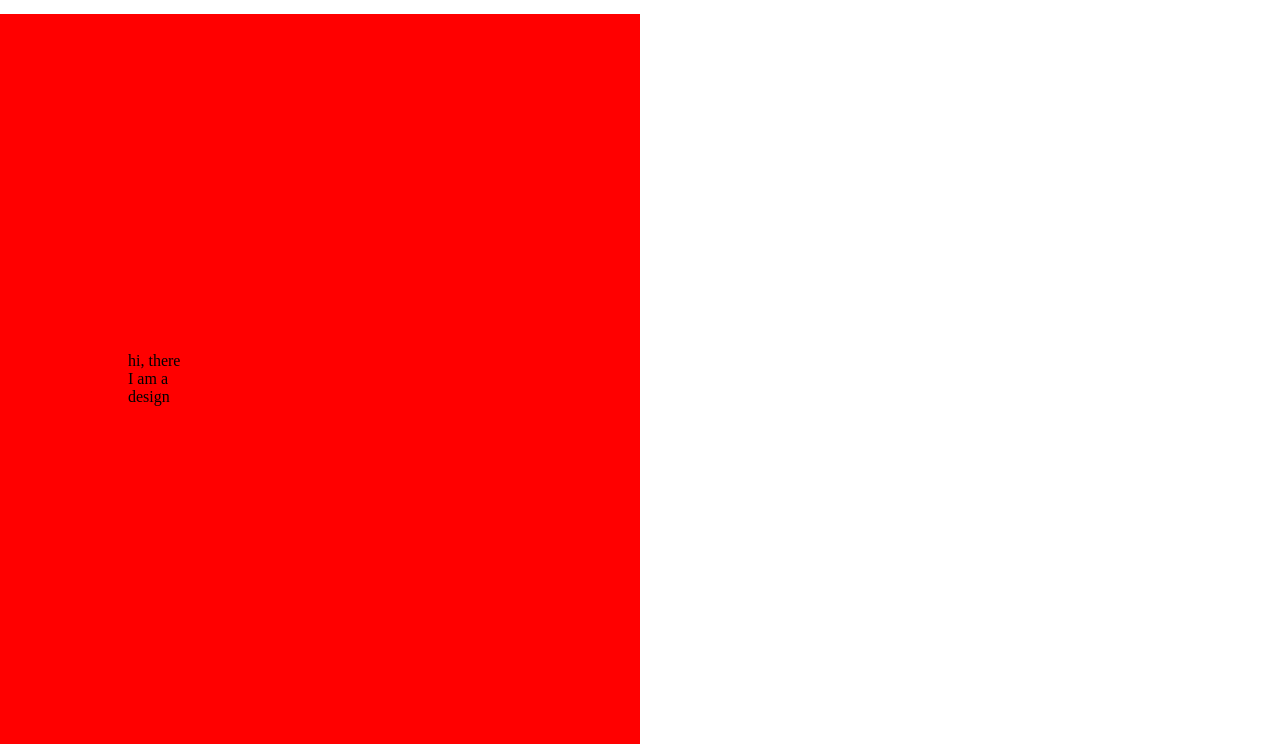
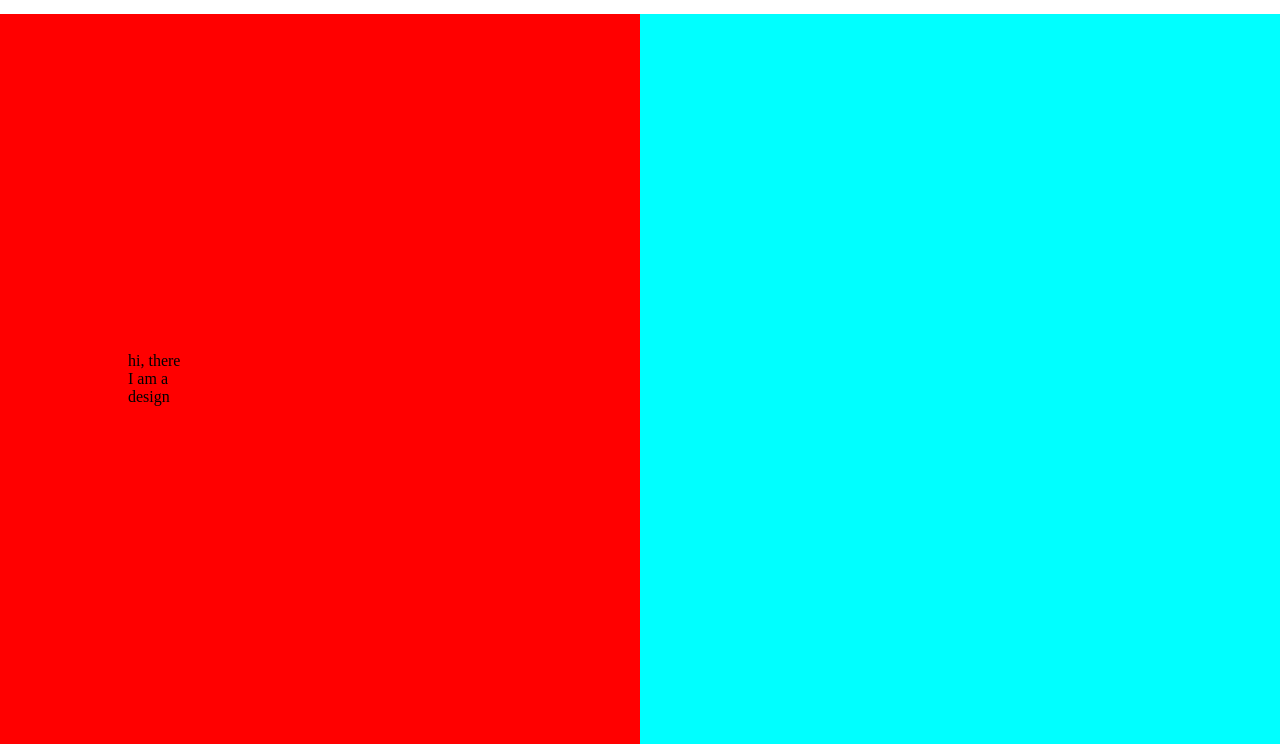
Before and after one commit to prince1killer/developwithpranav, a plain HTML site: page index.html in a window 1280 px wide. Shown: the part 56-800 px from the top of the page. Drawn offline with Linux system fonts and the light colour scheme; files whose address does not match are found by name.

Commit message:
first commit

```diff
--- a/css/style.css
+++ b/css/style.css
@@ -64,6 +64,7 @@ section{
 #home{
     width: 100%;
     height: 100dvh;
+    display: flex;
 }
 
 .home_img, .home_des{
@@ -78,7 +79,9 @@ section{
 .home_des{
     background-color: red;
 }
-
+.home_img{
+    background-color: aqua;
+}
 /* ============================================== Responsice Start ==================================== */
 
 /* ============================================== Responsice End ==================================== */
```
